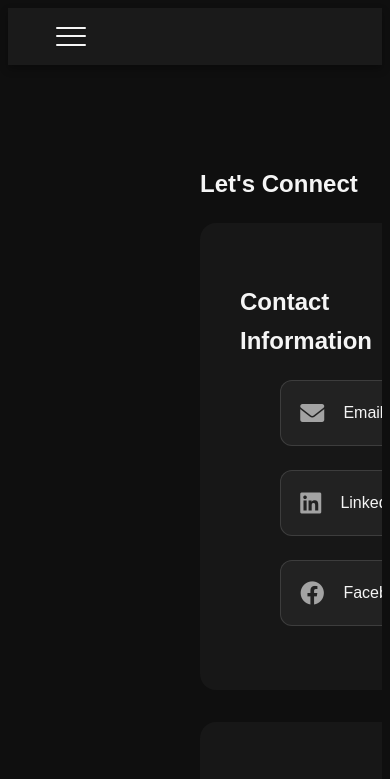
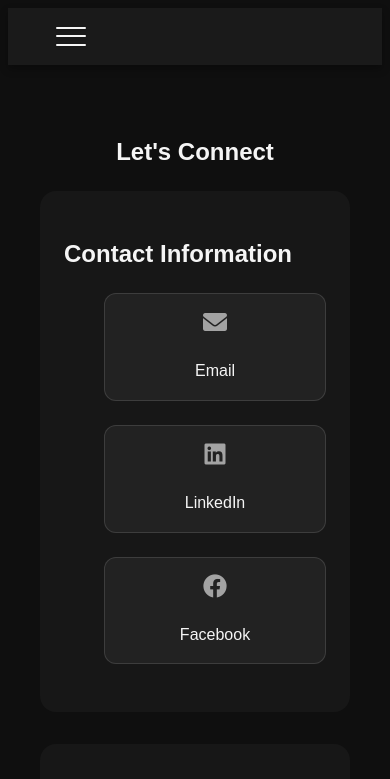
Before and after one commit to MohamadKhaledAbbas/MohamadKhaledAbbas.github.io, a plain HTML site: page contact.html in a window 390 px wide. Shown: the top 779 px of the page. Drawn offline with Linux system fonts and the light colour scheme.

Commit message:
Enhancements over responsiveness.

```diff
--- a/css/contact.css
+++ b/css/contact.css
@@ -6,6 +6,7 @@
     background-color: var(--bg-primary);
     position: relative;
     overflow: hidden;
+    padding: 5rem 1rem;
 }
 
 .contact-section::before {
@@ -23,9 +24,8 @@
     grid-template-columns: repeat(2, 1fr);
     gap: 2rem;
     align-items: start;
-    margin-left: 12rem;
-    margin-right: 12rem;
-    margin-bottom: 6rem;
+    margin: 0 auto 6rem;
+    max-width: 1200px;
     position: relative;
     z-index: 1;
 }
@@ -62,6 +62,7 @@
     color: var(--text-primary);
     text-decoration: none;
     transition: color 0.3s ease;
+    word-break: break-word;
 }
 
 .contact-form input,
@@ -220,21 +221,66 @@
 }
 
 @media (max-width: 768px) {
+    .section-title {
+        margin-left: 0;
+        text-align: center;
+    }
+
     .contact-grid {
         grid-template-columns: 1fr;
         gap: 2rem;
+        margin: 0 1rem 4rem;
     }
 
     .contact-section {
-        padding: 5rem 0;
+        padding: 3rem 1rem;
     }
 
     .info-list li {
-        padding: 1.2rem;
+        padding: 1rem;
+        gap: 1rem;
+    }
+
+    .submit-btn {
+        padding: 1rem;
+    }
+
+    .contact-info,
+    .contact-form {
+        padding: 1.5rem;
+    }
+
+    .social-links {
         gap: 1.2rem;
     }
 
-    .submit-btn {
-        padding: 1.2rem;
+    .social-links a {
+        font-size: 1.4rem;
+    }
+
+    .success-message {
+        left: 1rem;
+        right: 1rem;
+        bottom: 1rem;
+        padding: 0.75rem 1rem;
     }
 }
+
+@media (max-width: 480px) {
+    .info-list li {
+        flex-direction: column;
+        text-align: center;
+    }
+
+    .info-list i {
+        margin-bottom: 0.5rem;
+    }
+
+    .form-group label {
+        font-size: 0.8rem;
+    }
+
+    .submit-btn {
+        font-size: 1rem;
+    }
+}
```
Also changed, not shown: about.html (+1 -0 lines).
